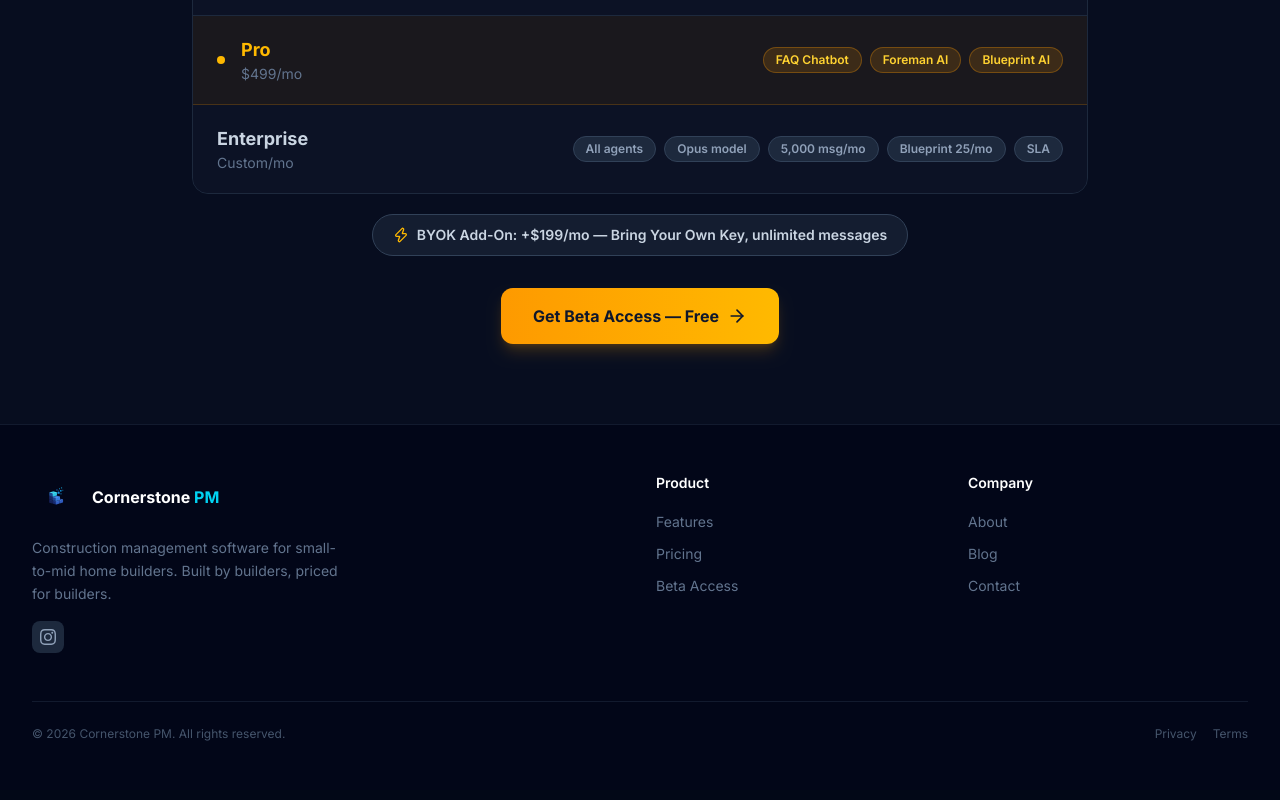
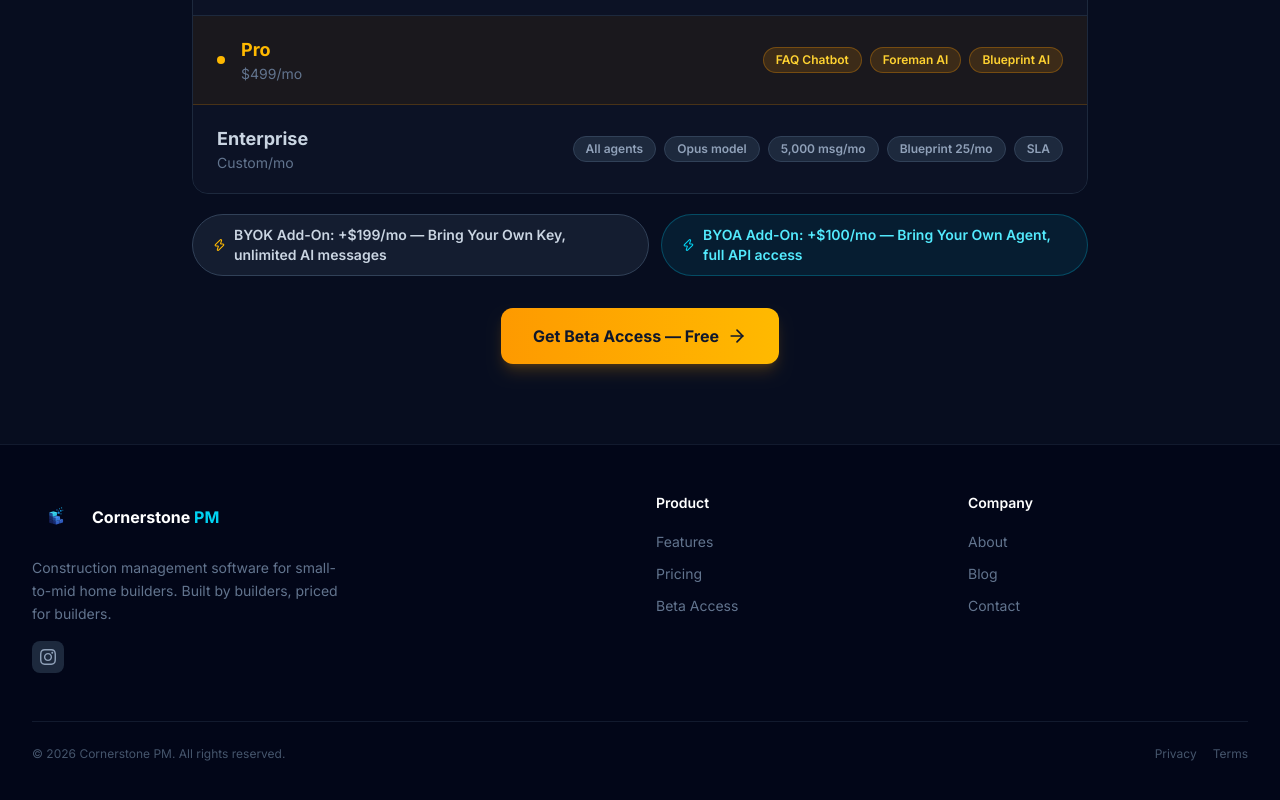
Before and after one commit to Scootermcgavin121/cornerstone-marketing-v2, a Next.js app: page /ai-agents in a window 1280 px wide. Shown: the part 2372-3172 px from the top of the page. Built offline with nearby package versions, Linux system fonts and the light colour scheme.

Commit message:
feat: BYOA add-on +\/mo — Bring Your Own Agent, full API access, added to pricing + ai-agents + chatbot KB

```diff
--- a/src/app/ai-agents/page.tsx
+++ b/src/app/ai-agents/page.tsx
@@ -269,11 +269,15 @@ export default function AiAgentsPage() {
             ))}
           </div>
 
-          {/* BYOK pill */}
+          {/* Add-on pills */}
           <div className="mt-5 flex flex-col sm:flex-row items-center justify-center gap-3">
             <div className="flex items-center gap-2 px-5 py-2.5 rounded-full border border-slate-700 bg-slate-800/60 text-slate-300 text-sm font-semibold">
               <Zap className="w-4 h-4 text-amber-400" />
-              <span>BYOK Add-On: +$199/mo — Bring Your Own Key, unlimited messages</span>
+              <span>BYOK Add-On: +$199/mo &mdash; Bring Your Own Key, unlimited AI messages</span>
+            </div>
+            <div className="flex items-center gap-2 px-5 py-2.5 rounded-full border border-cyan-500/30 bg-cyan-500/10 text-cyan-300 text-sm font-semibold">
+              <Zap className="w-4 h-4 text-cyan-400" />
+              <span>BYOA Add-On: +$100/mo &mdash; Bring Your Own Agent, full API access</span>
             </div>
           </div>
 
--- a/src/app/chatbot/knowledge.md
+++ b/src/app/chatbot/knowledge.md
@@ -76,7 +76,8 @@ GPT-4o-mini chatbot on every page. Knows every feature, workflow, and role. Avai
 - **Builder $299/mo**: Everything in Starter + Sales Pipeline + Purchasing & Budgets + Design Center (no AI agents)
 - **Pro $499/mo**: Everything in Builder + Foreman AI (Sonnet, 1,000 msg/mo) + Blueprint AI (5/mo)
 - **Enterprise**: Custom pricing — Opus model, 5,000 msg/mo, Blueprint AI (25/mo), dedicated onboarding, SLA
-- **BYOK Add-on +$199/mo**: Bring Your Own API Key, unlimited messages, any model
+- **BYOK Add-on +$199/mo**: Bring Your Own API Key, unlimited messages
+- **BYOA Add-on +$100/mo**: Bring Your Own Agent — full REST API access to Cornerstone data. Connect external agents, automate bid ingestion from emails, build custom workflows. Pro plan or above required., any model
 
 ---
 # Cornerstone Builder Software - Product Knowledge
--- a/src/components/PricingSection.tsx
+++ b/src/components/PricingSection.tsx
@@ -203,13 +203,17 @@ export function PricingSection() {
           ))}
         </div>
 
-        {/* BYOK pill */}
+        {/* Add-on pills */}
         <div className="flex flex-col sm:flex-row items-center justify-center gap-3 mb-6">
           <div className="inline-flex items-center gap-2 px-5 py-2.5 rounded-full border border-slate-700 bg-slate-800/60 text-slate-300 text-sm font-semibold">
             <Zap className="w-4 h-4 text-amber-400" />
-            <span>BYOK Add-On: +$199/mo — Bring Your Own Key, unlimited AI messages</span>
+            <span>BYOK Add-On: +$199/mo &mdash; Bring Your Own Key, unlimited AI messages</span>
           </div>
         </div>
+          <div className="inline-flex items-center gap-2 px-5 py-2.5 rounded-full border border-cyan-500/30 bg-cyan-500/10 text-cyan-300 text-sm font-semibold">
+            <Zap className="w-4 h-4 text-cyan-400" />
+            <span>BYOA Add-On: +$100/mo &mdash; Bring Your Own Agent, full API access</span>
+          </div>
 
         {/* Beta callout */}
         <div className="text-center mb-16">
```
